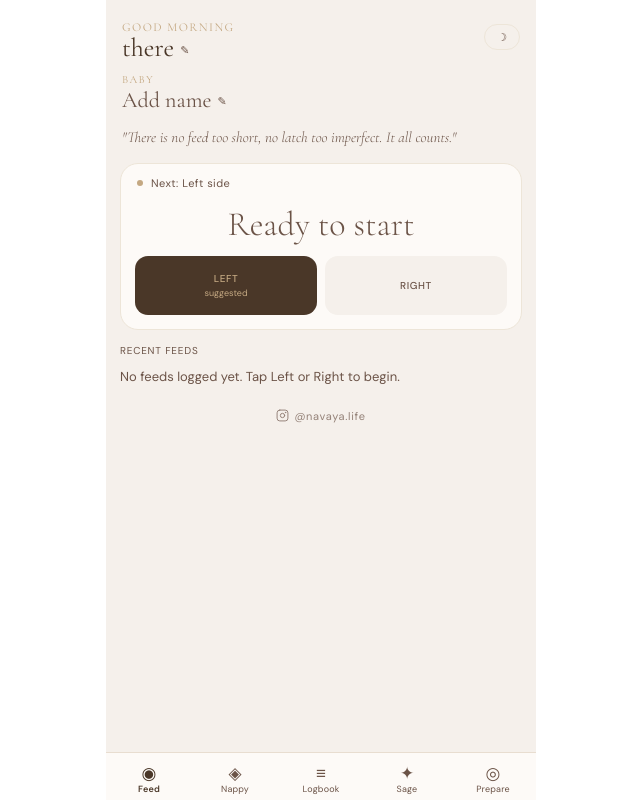
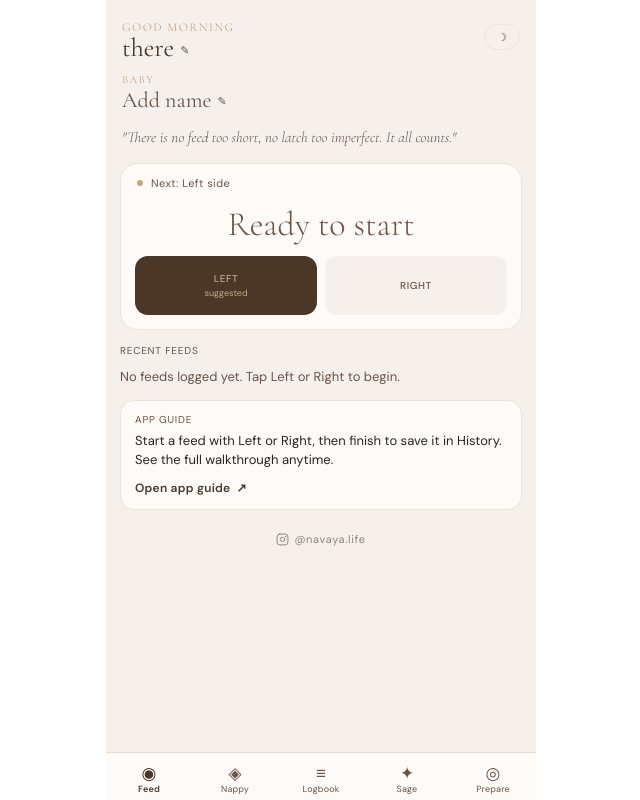
Before and after one commit to Navayababy/navaya-app, a React (Vite) app: page / in a window 1280 px wide. Shown: the whole page, without its empty margins (319-959 px from the left). Built offline with nearby package versions, Linux system fonts and the light colour scheme.

Commit message:
Move app guide card to bottom and update copy

```diff
--- a/src/screens/HomeScreen.jsx
+++ b/src/screens/HomeScreen.jsx
@@ -138,6 +138,7 @@ export default function HomeScreen({ night, onNightToggle, timer }) {
   }
 
   const displayName = userName || 'there'
+  const appGuideUrl = 'https://www.navayababy.co.uk/pages/the-app'
 
   return (
     <div style={{ flex: 1, overflowY: 'auto', background: p.bg }}>
@@ -346,6 +347,35 @@ export default function HomeScreen({ night, onNightToggle, timer }) {
         )}
       </div>
 
+      {/* ── App guide ── */}
+      <div style={{ margin: '14px 14px 0', background: p.card, borderRadius: 14, border: `1px solid ${p.border}`, padding: '12px 14px' }}>
+        <span style={{ display: 'block', fontSize: 10, color: p.sub, letterSpacing: '.08em', textTransform: 'uppercase', marginBottom: 6 }}>
+          App guide
+        </span>
+        <span style={{ display: 'block', fontSize: 13, color: p.text, lineHeight: 1.45 }}>
+          Start a feed with Left or Right, then finish to save it in History. See the full walkthrough anytime.
+        </span>
+        <a
+          href={appGuideUrl}
+          target="_blank"
+          rel="noopener noreferrer"
+          style={{
+            marginTop: 10,
+            display: 'inline-flex',
+            alignItems: 'center',
+            gap: 6,
+            fontSize: 12,
+            color: brand.bark,
+            textDecoration: 'none',
+            fontWeight: 600,
+            letterSpacing: '.02em',
+          }}
+        >
+          Open app guide
+          <span aria-hidden="true">↗</span>
+        </a>
+      </div>
+
       {/* ── Instagram link ── */}
       <div style={{ padding: '20px 14px 28px', textAlign: 'center' }}>
         <a
```
